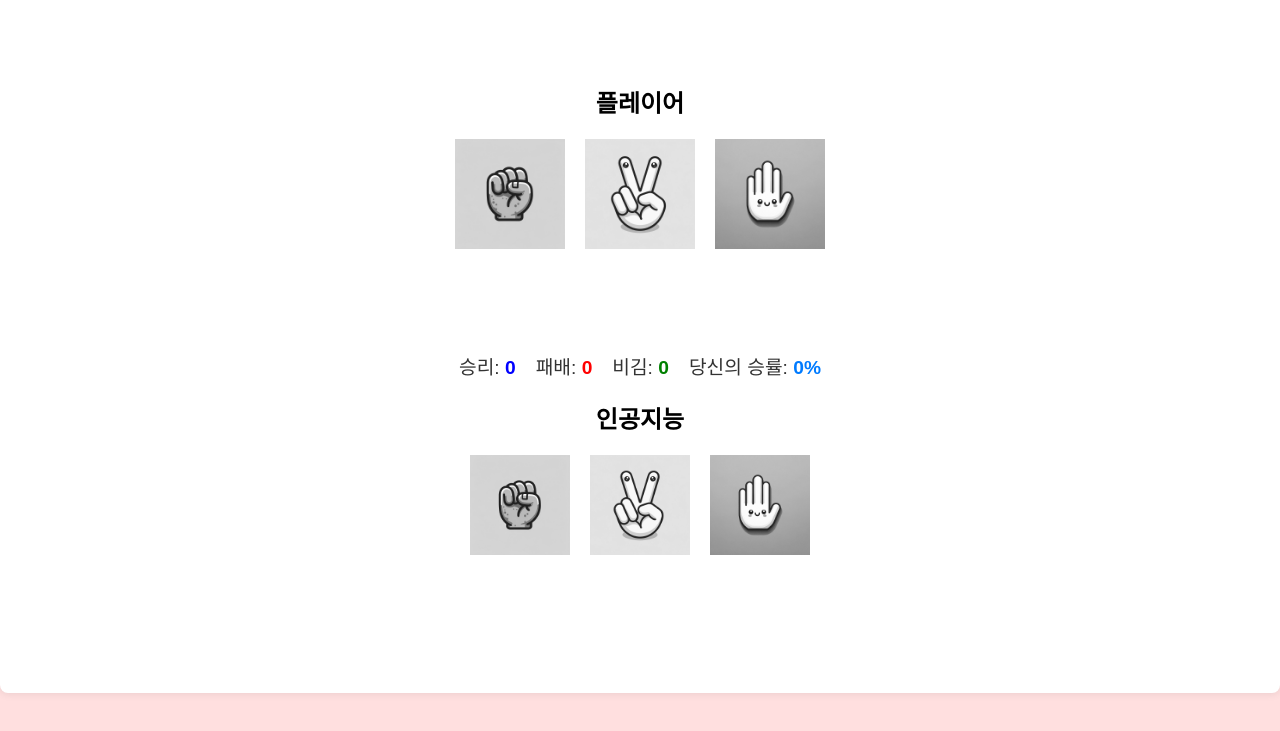
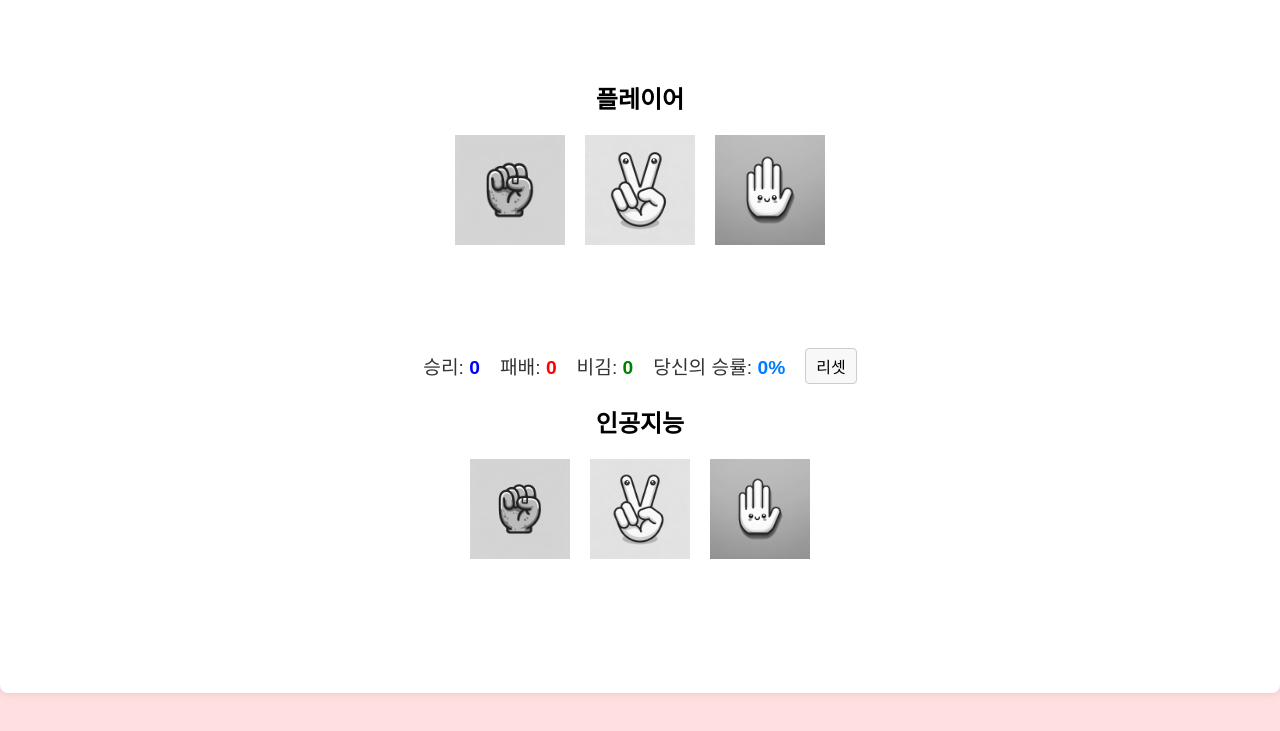
Before and after one commit to bekkopapa/RockPaperScissors, a plain HTML site: page index.html in a window 1280 px wide. Shown: the part 107-838 px from the top of the page. Drawn offline with Linux system fonts and the light colour scheme.

Commit message:
Add reset feature

```diff
--- a/index.html
+++ b/index.html
@@ -10,7 +10,6 @@
     <audio id="win-sound" src="sound/clap.mp3"></audio>
     <audio id="lose-sound" src="sound/fart.mp3"></audio>
     <audio id="draw-sound" src="sound/boo.mp3"></audio>
-  </div>
     <div class="container">
       <h1>가위! 바위! 보!</h1>
       <div class="game-area">
@@ -34,6 +33,7 @@
           <p>패배: <span id="lose-count">0</span></p>
           <p>비김: <span id="draw-count">0</span></p>
           <p>당신의 승률: <span id="win-rate">0%</span></p>
+          <button id="reset-button" onclick="resetGame()">리셋</button>
         </div>
         <div class="computer-area">
           <h2>인공지능</h2>
@@ -120,6 +120,20 @@
               buttons.forEach((button) => button.classList.remove("pop-up"));
             }, 180);
           }
-        </script>    </div>
+
+          function resetGame() {
+            winCount = 0;
+            loseCount = 0;
+            drawCount = 0;
+            totalCount = 0;
+            document.getElementById("win-count").textContent = winCount;
+            document.getElementById("lose-count").textContent = loseCount;
+            document.getElementById("draw-count").textContent = drawCount;
+            document.getElementById("win-rate").textContent = "0%";
+            document.getElementById("result").textContent = "";
+          }
+        </script>
+      </div>
+    </div>
   </body>
 </html>
--- a/style.css
+++ b/style.css
@@ -109,3 +109,17 @@ button img {
 #win-rate {
   color: #007bff;
 }
+
+#reset-button {
+  margin-left: 10px;
+  padding: 5px 10px;
+  font-size: 1em;
+  border: 1px solid #ccc;
+  border-radius: 4px;
+  background-color: #f8f8f8;
+  cursor: pointer;
+}
+
+#reset-button:hover {
+  background-color: #e0e0e0;
+}
```
Also changed, not shown: README.md.
